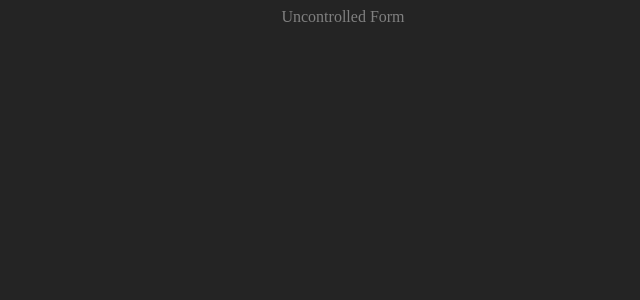
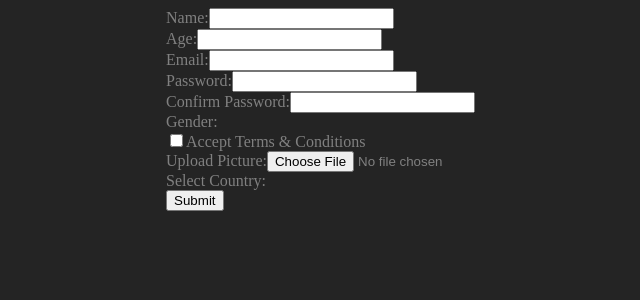
Before and after one commit to evgueniazet/react-forms, a React (Vite) app: page /uncontrolled-form in a window 1280 px wide. Shown: the top 300 px of the page, without its empty margins (297-937 px from the left). Built offline with nearby package versions, Linux system fonts and the light colour scheme.

Commit message:
refactor: remove any type from the project

```diff
--- a/src/components/HookForm/HookForm.tsx
+++ b/src/components/HookForm/HookForm.tsx
@@ -1,38 +1,59 @@
 import React from 'react';
-import { useForm, SubmitHandler } from 'react-hook-form';
+import { useForm, SubmitHandler, UseFormSetValue } from 'react-hook-form';
 import { useNavigate } from 'react-router-dom';
 import { IFormValues } from '../../interfaces/IFormValues';
-import { useDispatch } from 'react-redux';
-import { setFormData } from '../../store/reducers';
-import { schema } from './schema';
+import { useDispatch, useSelector } from 'react-redux';
+import {
+  setFormData,
+  setFormImage,
+  selectFormImage,
+} from '../../store/reducers/formReducer';
+import { schema } from '../../utils/schema';
 import styles from './HookForm.module.scss';
+
+interface IValidationError {
+  path?: keyof IFormValues;
+  message: string;
+}
+
+interface IValidationErrors {
+  inner: IValidationError[];
+}
 
 const HookForm: React.FC = () => {
   const dispatch = useDispatch();
   const navigate = useNavigate();
+  const formImage = useSelector(selectFormImage);
 
   const {
     register,
     handleSubmit,
+    setValue,
     formState: { errors },
   } = useForm<IFormValues>({
-    resolver: (data) => {
-      return schema.validate(data, { abortEarly: false }).then(
-        () => ({
+    resolver: async (data: IFormValues) => {
+      try {
+        await schema.validate(data, { abortEarly: false });
+        return {
           values: data,
           errors: {},
-        }),
-        (validationErrors) => ({
-          values: {},
+        };
+      } catch (error) {
+        const validationErrors = error as IValidationErrors;
+        return {
+          values: {} as IFormValues,
           errors: validationErrors.inner.reduce(
-            (acc: Record<keyof IFormValues, string>, error: any) => {
+            (
+              acc: Record<keyof IFormValues, string>,
+              error: IValidationError
+            ) => {
               acc[error.path as keyof IFormValues] = error.message;
               return acc;
             },
             {} as Record<keyof IFormValues, string>
           ),
-        })
-      );
+        };
+      }
     },
   });
 
@@ -40,12 +61,34 @@ const HookForm: React.FC = () => {
     try {
       await schema.validate(data, { abortEarly: false });
       dispatch(setFormData(data));
+      dispatch(setFormImage({ image: formImage }));
       navigate('/');
-    } catch (validationErrors: any) {
-      console.error('Validation errors:', validationErrors);
-      validationErrors.inner.forEach((error: any) => {
-        console.error(`${error.path}: ${error.message}`);
-      });
+    } catch (validationErrors: IValidationErrors | unknown) {
+      if (validationErrors) {
+        console.error('Validation errors:', validationErrors);
+        const errors = (validationErrors as IValidationErrors)?.inner;
+        if (errors) {
+          errors.forEach((error: IValidationError) => {
+            console.error(`${error.path}: ${error.message}`);
+          });
+        }
+      }
+    }
+  };
+
+  const handleImageChange = (event: React.ChangeEvent<HTMLInputElement>) => {
+    const file = event.target.files?.[0];
+    console.log('1');
+
+    if (file) {
+      const reader = new FileReader();
+      console.log('reader', reader);
+
+      reader.onloadend = () => {
+        const base64Image = reader.result?.toString() || '';
+        dispatch(setFormImage({ image: base64Image }));
+      };
+      reader.readAsDataURL(file);
     }
   };
 
@@ -94,7 +137,7 @@ const HookForm: React.FC = () => {
         <div className={styles.formItemWrapper}>
           <div className={styles.formItem}>
             <label htmlFor="password">Password:</label>
-            <input type="text" {...register('password')} />
+            <input type="password" {...register('password')} />
           </div>
           {errors.password && (
             <span className={styles.error}>
@@ -106,7 +149,7 @@ const HookForm: React.FC = () => {
         <div className={styles.formItemWrapper}>
           <div className={styles.formItem}>
             <label htmlFor="passwordConfirm">Confirm Password:</label>
-            <input type="text" {...register('passwordConfirm')} />
+            <input type="password" {...register('passwordConfirm')} />
           </div>
           {errors.passwordConfirm && (
             <span className={styles.error}>
@@ -138,6 +181,39 @@ const HookForm: React.FC = () => {
           )}
         </div>
 
+        <div className={styles.formItemWrapper}>
+          <div className={styles.formItem}>
+            <label htmlFor="acceptTerms">
+              <input type="checkbox" {...register('acceptTerms')} />
+              Accept Terms & Conditions
+            </label>
+          </div>
+          {errors.acceptTerms && (
+            <span className={styles.error}>
+              {errors.acceptTerms as React.ReactNode}
+            </span>
+          )}
+        </div>
+
+        <div className={styles.formItemWrapper}>
+          <div className={styles.formItem}>
+            <label htmlFor="picture">Upload Picture:</label>
+            <input
+              type="file"
+              {...register('picture')}
+              onChange={(e) => {
+                setValue('picture', e.target.files?.[0]);
+                handleImageChange(e);
+              }}
+            />
+          </div>
+          {errors.picture && (
+            <span className={styles.error}>
+              {errors.picture as React.ReactNode}
+            </span>
+          )}
+        </div>
+
         <button
           className={styles.button}
           type="submit"
--- a/src/components/UncontrolledForm/UncontrolledForm.tsx
+++ b/src/components/UncontrolledForm/UncontrolledForm.tsx
@@ -1,7 +1,206 @@
-import React from 'react';
+import React, { useState, ChangeEvent, FormEvent } from 'react';
+import { schema } from '../../utils/schema';
+import { useNavigate } from 'react-router-dom';
+
+interface FormErrors {
+  name: string;
+  age: string;
+  email: string;
+  password: string;
+  passwordConfirm: string;
+  gender: string;
+  acceptTerms: string;
+}
+
+interface ValidationError {
+  path?: keyof FormErrors;
+  message: string;
+}
+
+interface ValidationErrors {
+  inner: ValidationError[];
+}
 
 const UncontrolledForm: React.FC = () => {
-  return <div>Uncontrolled Form</div>;
+  const [formData, setFormData] = useState({
+    name: '',
+    age: '',
+    email: '',
+    password: '',
+    passwordConfirm: '',
+    gender: '',
+    acceptTerms: false,
+    picture: null as File | null,
+    country: '',
+  });
+
+  const [errors, setErrors] = useState<FormErrors>({
+    name: '',
+    age: '',
+    email: '',
+    password: '',
+    passwordConfirm: '',
+    gender: '',
+    acceptTerms: '',
+  });
+
+  const navigate = useNavigate();
+
+  const handleChange = async (
+    e: React.ChangeEvent<
+      HTMLInputElement | HTMLSelectElement | HTMLTextAreaElement
+    >
+  ) => {
+    const { name, value, type } = e.target;
+
+    try {
+      const inputValue =
+        type === 'checkbox' ? (e.target as HTMLInputElement).checked : value;
+
+      await schema.validateAt(name, { [name]: inputValue });
+      setErrors((prevErrors) => ({
+        ...prevErrors,
+        [name as keyof FormErrors]: '',
+      }));
+    } catch (error) {
+      const validationError = error as ValidationError;
+      if (validationError instanceof Error) {
+        setErrors((prevErrors) => ({
+          ...prevErrors,
+          [name]: validationError.message,
+        }));
+      }
+    }
+
+    setFormData((prevData) => ({ ...prevData, [name]: value }));
+  };
+
+  const handlePictureChange = (e: ChangeEvent<HTMLInputElement>) => {
+    const file = e.target.files?.[0];
+    if (file) {
+      setFormData((prevData) => ({ ...prevData, picture: file }));
+    }
+  };
+
+  const handleSubmit = async (e: FormEvent<HTMLFormElement>) => {
+    e.preventDefault();
+
+    try {
+      await schema.validate(formData, { abortEarly: false });
+      console.log('Form submitted:', formData);
+      navigate('/');
+    } catch (error) {
+      const validationErrors = error as ValidationErrors;
+      if (validationErrors.inner && validationErrors.inner.length > 0) {
+        const newErrors: Partial<FormErrors> = {};
+        (
+          validationErrors.inner as Array<{
+            path?: keyof FormErrors;
+            message: string;
+          }>
+        ).forEach((error) => {
+          if (error.path) {
+            newErrors[error.path as keyof FormErrors] = error.message;
+          }
+        });
+        setErrors(newErrors as FormErrors);
+      }
+    }
+  };
+
+  return (
+    <form onSubmit={handleSubmit}>
+      <div>
+        <label htmlFor="name">Name:</label>
+        <input
+          type="text"
+          name="name"
+          value={formData.name}
+          onChange={handleChange}
+        />
+        {errors.name && <p>{errors.name}</p>}
+      </div>
+
+      <div>
+        <label htmlFor="age">Age:</label>
+        <input
+          type="text"
+          name="age"
+          value={formData.age}
+          onChange={handleChange}
+        />
+        {errors.age && <p>{errors.age}</p>}
+      </div>
+
+      <div>
+        <label htmlFor="email">Email:</label>
+        <input
+          type="text"
+          name="email"
+          value={formData.email}
+          onChange={handleChange}
+        />
+        {errors.email && <p>{errors.email}</p>}
+      </div>
+
+      <div>
+        <label htmlFor="password">Password:</label>
+        <input
+          type="password"
+          name="password"
+          value={formData.password}
+          onChange={handleChange}
+        />
+        {errors.password && <p>{errors.password}</p>}
+      </div>
+
+      <div>
+        <label htmlFor="passwordConfirm">Confirm Password:</label>
+        <input
+          type="password"
+          name="passwordConfirm"
+          value={formData.passwordConfirm}
+          onChange={handleChange}
+        />
+        {errors.passwordConfirm && <p>{errors.passwordConfirm}</p>}
+      </div>
+
+      <div>
+        <label>Gender:</label>
+      </div>
+
+      <div>
+        <label>
+          <input
+            type="checkbox"
+            name="acceptTerms"
+            checked={formData.acceptTerms}
+            onChange={handleChange}
+          />
+          Accept Terms & Conditions
+        </label>
+        {errors.acceptTerms && <p>{errors.acceptTerms}</p>}
+      </div>
+
+      <div>
+        <label htmlFor="picture">Upload Picture:</label>
+        <input
+          type="file"
+          name="picture"
+          accept=".png, .jpg, .jpeg"
+          onChange={handlePictureChange}
+        />
+      </div>
+
+      <div>
+        <label htmlFor="country">Select Country:</label>
+      </div>
+
+      <button type="submit" disabled={Object.values(errors).some(Boolean)}>
+        Submit
+      </button>
+    </form>
+  );
 };
 
 export default UncontrolledForm;
--- a/src/interfaces/IFormValues.ts
+++ b/src/interfaces/IFormValues.ts
@@ -4,9 +4,13 @@ export interface IFormValues {
   email: string;
   password: string;
   passwordConfirm: string;
-  gender: 'male' | 'female' | 'other';
+  gender: string;
+  acceptTerms: boolean;
+  picture?: File;
+  country: string;
 }
 
 export interface IFormState {
   formData: IFormValues | null;
+  formImage: string | null,
 }
--- a/src/store/reducers.ts
+++ b/src/store/reducers/formReducer.ts
@@ -1,8 +1,13 @@
 import { createSlice, PayloadAction } from '@reduxjs/toolkit';
-import { IFormState, IFormValues } from '../interfaces/IFormValues';
+import { IFormState, IFormValues } from '../../interfaces/IFormValues';
+
+interface SetFormImagePayload {
+  image: string | null;
+}
 
 const initialState: IFormState = {
   formData: null,
+  formImage: null,
 };
 
 const formSlice = createSlice({
@@ -12,10 +17,15 @@ const formSlice = createSlice({
     setFormData: (state, action: PayloadAction<IFormValues>) => {
       state.formData = action.payload;
     },
+    setFormImage: (state, action: PayloadAction<SetFormImagePayload>) => {
+      state.formImage = action.payload.image;
+    },
   },
 });
 
-export const { setFormData } = formSlice.actions;
+export const { setFormData, setFormImage } = formSlice.actions;
 export const selectFormData = (state: { form: IFormState }) =>
   state.form.formData;
+export const selectFormImage = (state: { form: IFormState }) =>
+  state.form.formImage;
 export default formSlice.reducer;
--- a/src/store/store.ts
+++ b/src/store/store.ts
@@ -1,10 +1,8 @@
 import { configureStore } from '@reduxjs/toolkit';
-import formReducer from './reducers';
+import rootReducer from './rootReducer';
 
 const store = configureStore({
-  reducer: {
-    form: formReducer,
-  },
+  reducer: rootReducer,
 });
 
 export type RootState = ReturnType<typeof store.getState>;
--- a/src/components/HookForm/schema.ts
+++ b/src/utils/schema.ts
@@ -29,4 +29,11 @@ export const schema = yup.object({
     )
     .required('Password confirmation is required'),
   gender: yup.string().required('Gender is required'),
+  acceptTerms: yup
+    .boolean()
+    .test(
+      'is-true',
+      'Accept Terms & Conditions is required',
+      (value) => value === true
+    ),
 });
```
Also changed, not shown: src/store/rootReducer.ts (added, +8 -0 lines).
